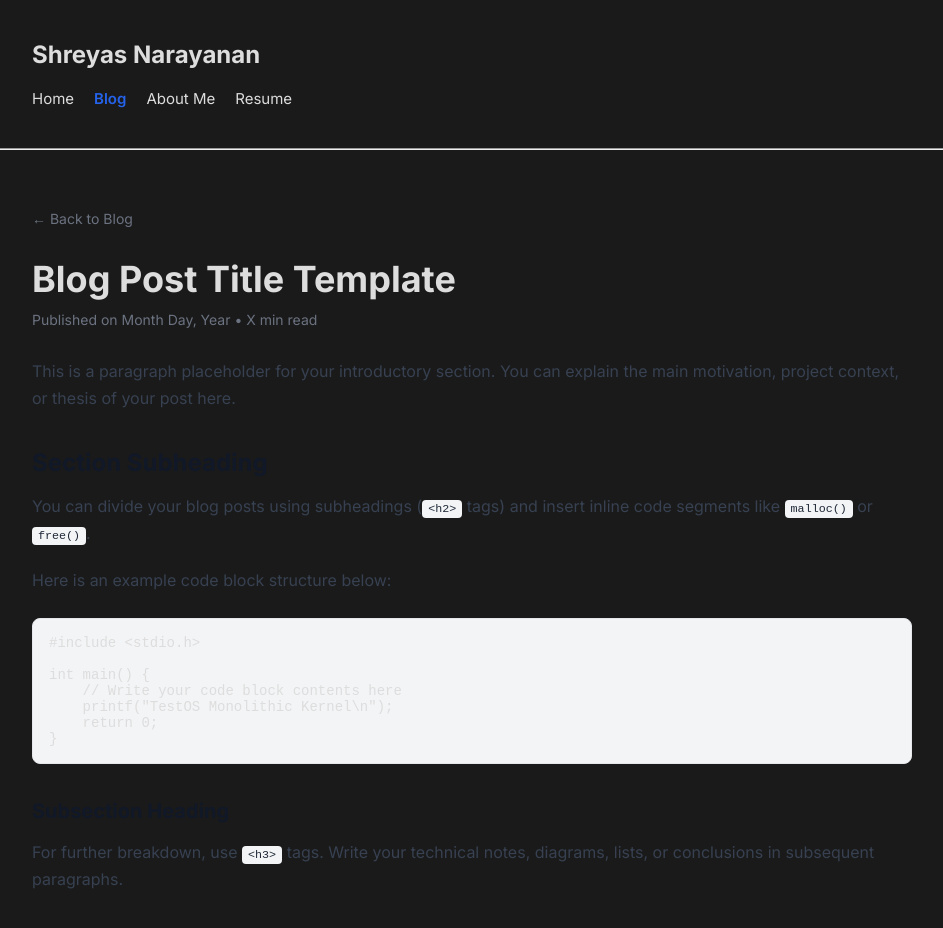
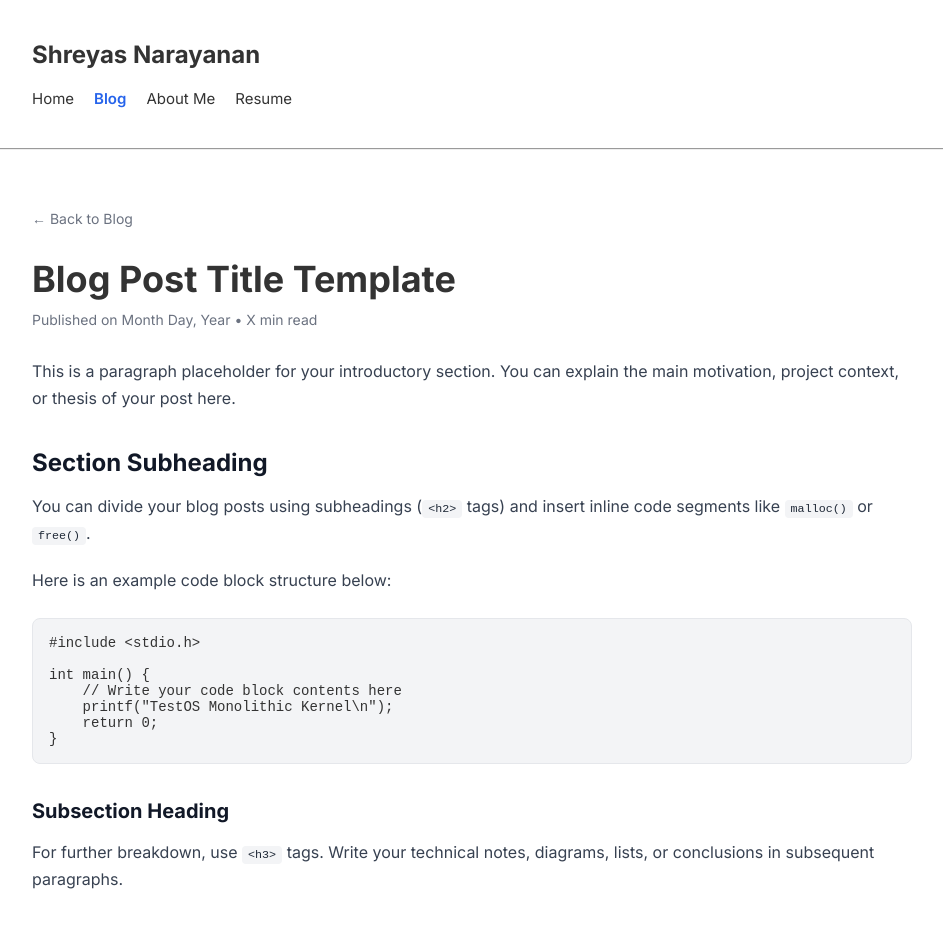
Before and after one commit to ShreyasNarayanan06/ShreyasNarayanan06.github.io, a plain HTML site: page blog/template.html in a window 1280 px wide. Shown: the whole page, without its empty margins (168-1111 px from the left). Drawn offline with Linux system fonts and the dark colour scheme.

Commit message:
Remove dark mode prefers-color-scheme queries to lock background to white

```diff
--- a/blog/template.html
+++ b/blog/template.html
@@ -16,18 +16,6 @@
             padding: 0px;
             color: #333;
             background: #fff;
-        }
-        @media (prefers-color-scheme: dark) {
-            body {
-                background: #1a1a1a;
-                color: #ddd;
-            }
-            .links:hover {
-                color: #8ab4f8;
-            }
-            a, .back-link {
-                color: #8ab4f8;
-            }
         }
         .header, .main-content {
             margin: 40px 200px;
```
Also changed, not shown: blog.html (+0 -12 lines), blog/virtual-memory.html (+0 -12 lines), index.html (+0 -12 lines), 1 other file.
